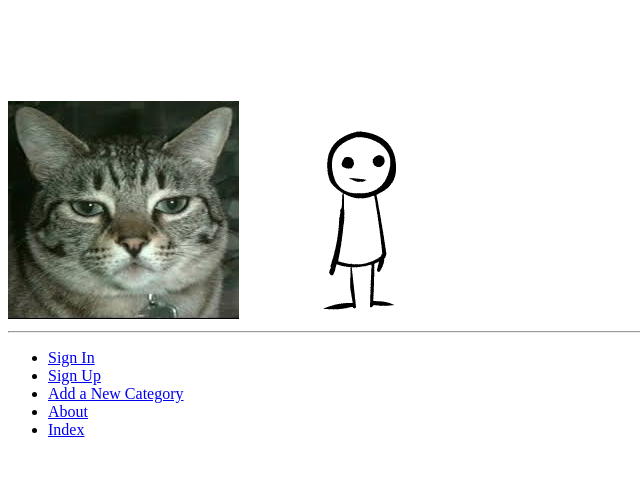
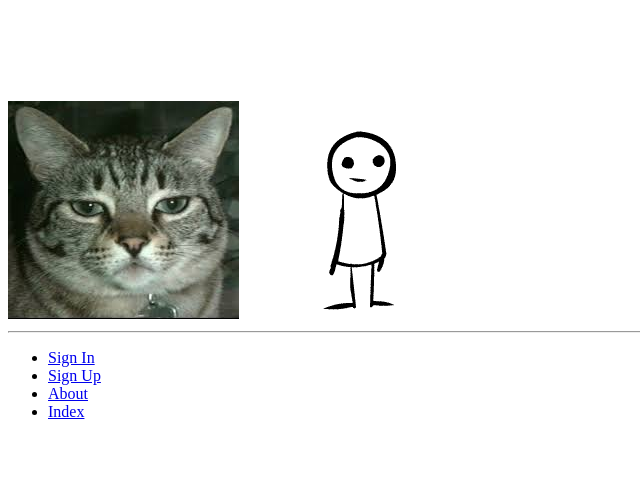
Before and after one commit to trineoo/tango_with_django_project, a Django app: page /rango/about/ in a window 1280 px wide. Shown: the part 149-636 px from the top of the page, without its empty margins (0-640 px from the left). Run offline with Django 3.2, Linux system fonts and the light colour scheme; data that the repository does not hold is empty.

Commit message:
changed one line in base.html to pass the last test

```diff
--- a/templates/rango/base.html
+++ b/templates/rango/base.html
@@ -23,11 +23,11 @@
             {% if user.is_authenticated %}
                 <li><a href="{% url 'restricted' %}">Restricted Page</a></li>
                 <li><a href="{% url 'logout' %}">Logout</a></li>
+                <li><a href="{% url 'add_category' %}">Add a New Category</a></li>
             {% else %}
                 <li><a href="{% url 'login' %}">Sign In</a></li>
                 <li><a href="{% url 'register' %}">Sign Up</a></li>
             {% endif %}
-                <li><a href="{% url 'add_category' %}">Add a New Category</a></li>
                 <li><a href="{% url 'about' %}">About</a></li>
                 <li><a href="{% url 'index' %}">Index</a></li>
             </ul>
```
